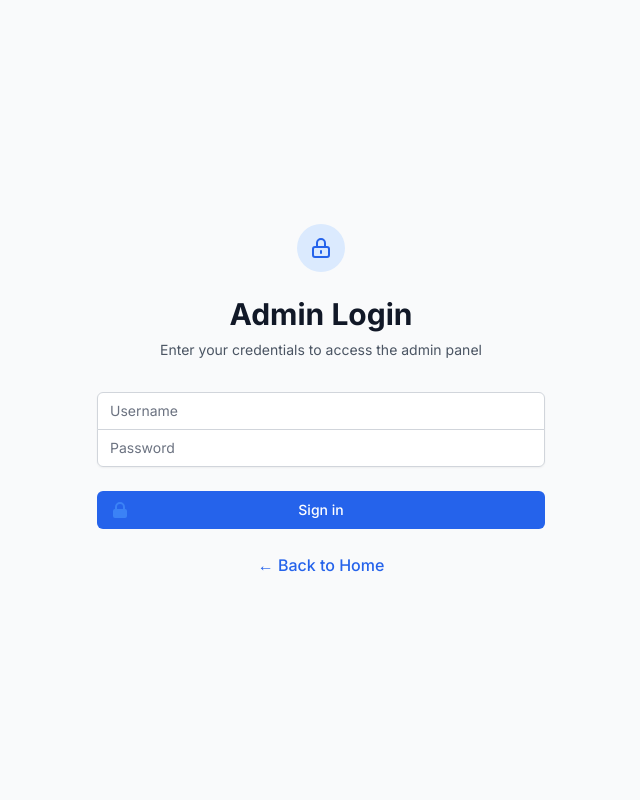
After one commit to tariq-khan9/pdf-rag, a Flask app: page /admin-login in a window 1280 px wide. The commit adds this page. Shown: the whole page, without its empty margins (319-959 px from the left). Run offline with Flask 3, Linux system fonts and the light colour scheme; some libraries are stand-ins or nearby versions.

```diff
--- a/app.py
+++ b/app.py
@@ -105,12 +105,38 @@ def clear_memory():
     return jsonify({'status': 'Memory cleared successfully'})
 
 
+@app.route('/admin-login', methods=['GET', 'POST'])
+def admin_login():
+    """Admin login page."""
+    if request.method == 'POST':
+        username = request.form.get('username')
+        password = request.form.get('password')
+
+        if username == Config.ADMIN_USERNAME and password == Config.ADMIN_PASSWORD:
+            session['admin_logged_in'] = True
+            return redirect(url_for('admin'))
+        else:
+            flash('Invalid credentials', 'error')
+
+    return render_template('admin_login.html')
+
+
 @app.route('/admin')
 def admin():
     """Admin page for file management."""
+    if not session.get('admin_logged_in'):
+        return redirect(url_for('admin_login'))
+
     uploads_files = get_available_files()
     downloads_files = get_downloads_files()
     return render_template('admin.html', uploads_files=uploads_files, downloads_files=downloads_files)
+
+
+@app.route('/admin-logout')
+def admin_logout():
+    """Admin logout."""
+    session.pop('admin_logged_in', None)
+    return redirect(url_for('index'))
 
 
 @app.route('/delete-file', methods=['POST'])
@@ -213,6 +239,12 @@ def ask_question():
 
 
 if __name__ == '__main__':
-    # Initialize the RAG handler on startup
-    rag_handler.initialize()
+    # Initialize the RAG handler on startup (optional - will be initialized when needed)
+    try:
+        rag_handler.initialize()
+        print("RAG handler initialized successfully on startup.")
+    except Exception as e:
+        print(f"RAG handler initialization failed on startup: {e}")
+        print("RAG handler will be initialized when first needed.")
+
     app.run(debug=True, port=5050)
--- a/config.py
+++ b/config.py
@@ -12,6 +12,10 @@ class Config:
 
     # API Keys
     DEEPSEEK_API_KEY = os.getenv("DEEPSEEK_API_KEY")
+
+    # Admin Credentials
+    ADMIN_USERNAME = os.getenv("ADMIN_USERNAME", "admin")
+    ADMIN_PASSWORD = os.getenv("ADMIN_PASSWORD", "tariq")
 
     # Directory settings
     UPLOAD_FOLDER = 'uploads'
--- /dev/null
+++ b/templates/admin_login.html
@@ -0,0 +1,90 @@
+<!DOCTYPE html>
+<html lang="en" class="h-full bg-gray-100">
+<head>
+    <meta charset="UTF-8">
+    <meta name="viewport" content="width=device-width, initial-scale=1.0">
+    <title>Admin Login - PDF RAG</title>
+    <script src="https://cdn.tailwindcss.com"></script>
+    <link rel="preconnect" href="https://fonts.googleapis.com">
+    <link rel="preconnect" href="https://fonts.gstatic.com" crossorigin>
+    <link href="https://fonts.googleapis.com/css2?family=Inter:wght@400;500;600;700&display=swap" rel="stylesheet">
+    <style>
+        body {
+            font-family: "Inter", sans-serif;
+        }
+    </style>
+</head>
+<body class="h-full flex items-center justify-center bg-gray-50 py-12 px-4 sm:px-6 lg:px-8">
+    <div class="max-w-md w-full space-y-8">
+        <div>
+            <div class="mx-auto h-12 w-12 flex items-center justify-center rounded-full bg-blue-100">
+                <svg class="h-6 w-6 text-blue-600" fill="none" viewBox="0 0 24 24" stroke="currentColor">
+                    <path stroke-linecap="round" stroke-linejoin="round" stroke-width="2" d="M12 15v2m-6 4h12a2 2 0 002-2v-6a2 2 0 00-2-2H6a2 2 0 00-2 2v6a2 2 0 002 2zm10-10V7a4 4 0 00-8 0v4h8z" />
+                </svg>
+            </div>
+            <h2 class="mt-6 text-center text-3xl font-extrabold text-gray-900">
+                Admin Login
+            </h2>
+            <p class="mt-2 text-center text-sm text-gray-600">
+                Enter your credentials to access the admin panel
+            </p>
+        </div>
+
+        <form class="mt-8 space-y-6" method="POST">
+            <div class="rounded-md shadow-sm -space-y-px">
+                <div>
+                    <label for="username" class="sr-only">Username</label>
+                    <input id="username" name="username" type="text" required
+                           class="appearance-none rounded-none relative block w-full px-3 py-2 border border-gray-300 placeholder-gray-500 text-gray-900 rounded-t-md focus:outline-none focus:ring-blue-500 focus:border-blue-500 focus:z-10 sm:text-sm"
+                           placeholder="Username">
+                </div>
+                <div>
+                    <label for="password" class="sr-only">Password</label>
+                    <input id="password" name="password" type="password" required
+                           class="appearance-none rounded-none relative block w-full px-3 py-2 border border-gray-300 placeholder-gray-500 text-gray-900 rounded-b-md focus:outline-none focus:ring-blue-500 focus:border-blue-500 focus:z-10 sm:text-sm"
+                           placeholder="Password">
+                </div>
+            </div>
+
+            {% with messages = get_flashed_messages(with_categories=true) %}
+                {% if messages %}
+                    {% for category, message in messages %}
+                        <div class="rounded-md bg-red-50 p-4">
+                            <div class="flex">
+                                <div class="flex-shrink-0">
+                                    <svg class="h-5 w-5 text-red-400" viewBox="0 0 20 20" fill="currentColor">
+                                        <path fill-rule="evenodd" d="M10 18a8 8 0 100-16 8 8 0 000 16zM8.707 7.293a1 1 0 00-1.414 1.414L8.586 10l-1.293 1.293a1 1 0 101.414 1.414L10 11.414l1.293 1.293a1 1 0 001.414-1.414L11.414 10l1.293-1.293a1 1 0 00-1.414-1.414L10 8.586 8.707 7.293z" clip-rule="evenodd" />
+                                    </svg>
+                                </div>
+                                <div class="ml-3">
+                                    <h3 class="text-sm font-medium text-red-800">
+                                        {{ message }}
+                                    </h3>
+                                </div>
+                            </div>
+                        </div>
+                    {% endfor %}
+                {% endif %}
+            {% endwith %}
+
+            <div>
+                <button type="submit"
+                        class="group relative w-full flex justify-center py-2 px-4 border border-transparent text-sm font-medium rounded-md text-white bg-blue-600 hover:bg-blue-700 focus:outline-none focus:ring-2 focus:ring-offset-2 focus:ring-blue-500 transition-colors duration-200">
+                    <span class="absolute left-0 inset-y-0 flex items-center pl-3">
+                        <svg class="h-5 w-5 text-blue-500 group-hover:text-blue-400" fill="currentColor" viewBox="0 0 20 20">
+                            <path fill-rule="evenodd" d="M5 9V7a5 5 0 0110 0v2a2 2 0 012 2v5a2 2 0 01-2 2H5a2 2 0 01-2-2v-5a2 2 0 012-2zm8-2v2H7V7a3 3 0 016 0z" clip-rule="evenodd" />
+                        </svg>
+                    </span>
+                    Sign in
+                </button>
+            </div>
+
+            <div class="text-center">
+                <a href="/" class="font-medium text-blue-600 hover:text-blue-500 transition-colors duration-200">
+                    ← Back to Home
+                </a>
+            </div>
+        </form>
+    </div>
+</body>
+</html>
```
Also changed, not shown: templates/admin.html (+7 -2 lines), templates/index.html (+19 -0 lines).
